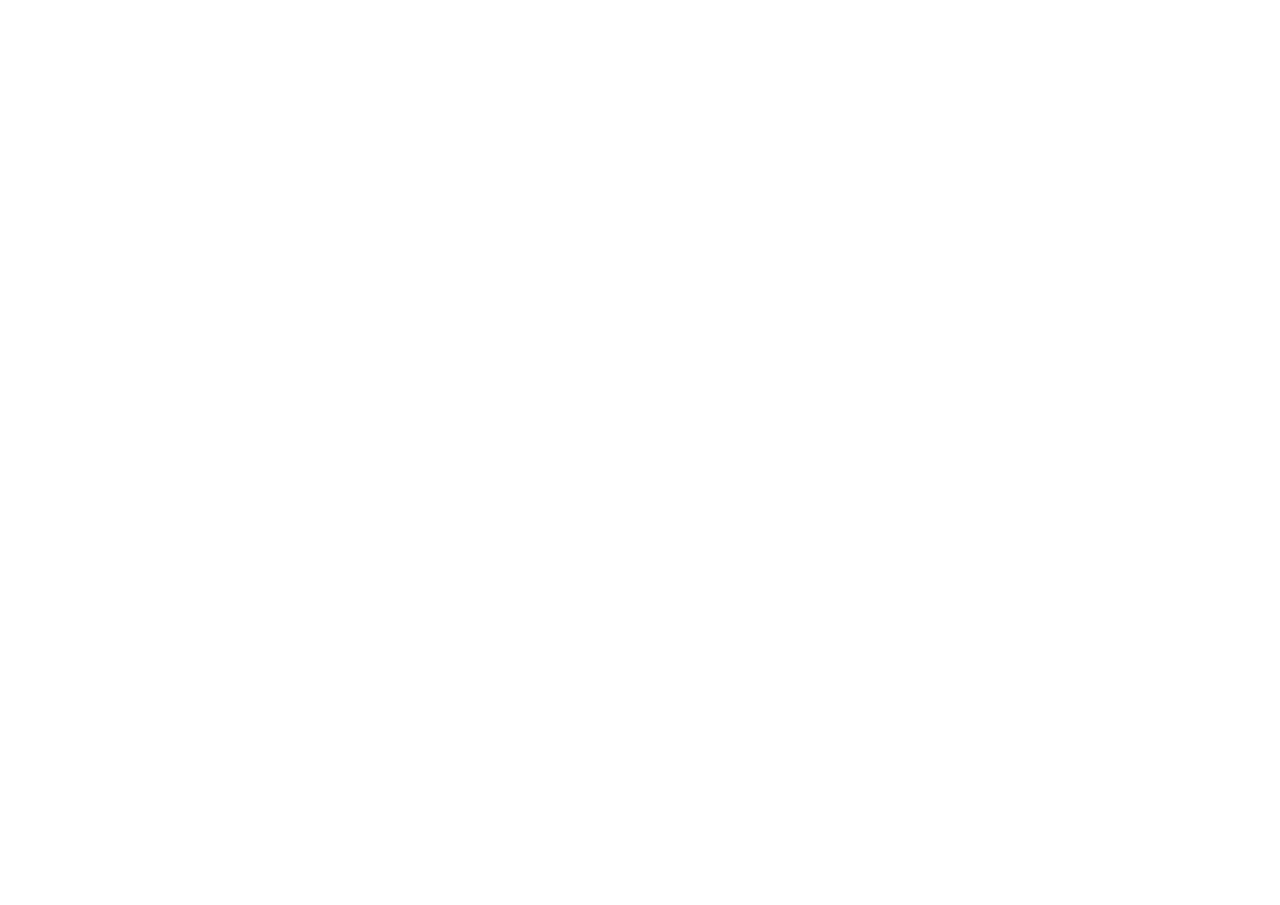
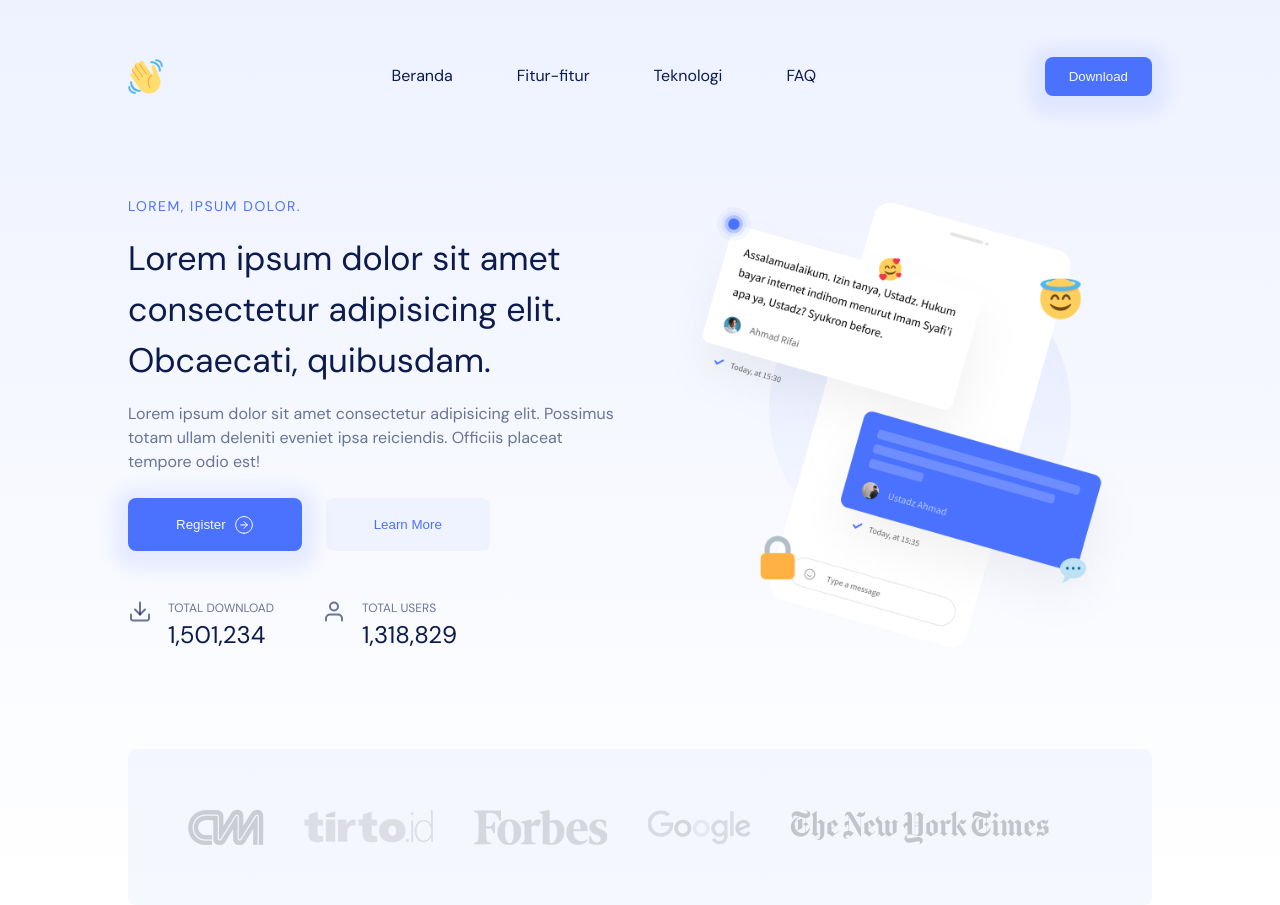
Before and after one commit to aygunbyr/product-landing-page, a plain HTML site: page index.html in a window 1280 px wide. Before the commit the page ends 800 px from the top, so only its background shows below. Drawn offline with Linux system fonts and the light colour scheme.

Commit message:
feat: header, hero section, companies

```diff
--- a/index.html
+++ b/index.html
@@ -5,10 +5,90 @@
   <meta charset="UTF-8">
   <meta name="viewport" content="width=device-width, initial-scale=1.0">
   <link rel="stylesheet" href="reset.css">
+  <link rel="preconnect" href="https://fonts.googleapis.com">
+  <link rel="preconnect" href="https://fonts.gstatic.com" crossorigin>
+  <link href="https://fonts.googleapis.com/css2?family=DM+Sans:wght@400;500;700&display=swap" rel="stylesheet">
+  <link rel="stylesheet" href="main.css">
   <title>Document</title>
+
+
 </head>
 
 <body>
+  <div class="container">
+    <header>
+      <div class="logo">
+        <img src="./assets/logo.png" alt="Website Name">
+      </div>
+      <nav>
+        <a href="#">Beranda</a>
+        <a href="#">Fitur-fitur</a>
+        <a href="#">Teknologi</a>
+        <a href="#">FAQ</a>
+      </nav>
+      <button class="button primary-button">Download</button>
+    </header>
+    <section id="hero">
+      <div class="hero-body">
+        <h3 class="hero-sub-title">
+          Lorem, ipsum dolor.
+        </h3>
+        <h1 class="hero-title">Lorem ipsum dolor sit amet consectetur adipisicing elit. Obcaecati, quibusdam.</h1>
+        <p class="hero-description">
+          Lorem ipsum dolor sit amet consectetur adipisicing elit. Possimus totam ullam deleniti eveniet ipsa
+          reiciendis. Officiis placeat tempore odio est!
+        </p>
+        <div class="hero-actions">
+          <button class="button primary-button">Register <img src="./assets/arrow-right-circle.svg" alt=""
+              aria-hidden="true" /> </button>
+          <button class="button secondary-button">
+            Learn More
+          </button>
+        </div>
+        <div class="hero-analytics">
+          <div class="hero-analytic-item">
+            <div class="hero-analytic-item-icon">
+              <img src="./assets/download.svg" alt="" aria-hidden="true">
+            </div>
+            <div class="hero-analytic-item-body">
+              <h5>Total Download</h5>
+              <h3>1,501,234</h3>
+            </div>
+          </div>
+          <div class="hero-analytic-item">
+            <div class="hero-analytic-item-icon">
+              <img src="./assets/user.svg" alt="" aria-hidden="true">
+            </div>
+            <div class="hero-analytic-item-body">
+              <h5>Total Users</h5>
+              <h3>1,318,829</h3>
+            </div>
+          </div>
+        </div>
+      </div>
+      <div class="hero-image">
+        <img src="./assets/hero-image.png" alt="Hero Image">
+      </div>
+
+    </section>
+    <section id="companies">
+      <div class="company-item">
+        <img src="./assets/logo-1.png" alt="Logo 1">
+      </div>
+      <div class="company-item">
+        <img src="./assets/logo-2.png" alt="Logo 2">
+      </div>
+      <div class="company-item">
+        <img src="./assets/logo-3.png" alt="Logo 3">
+      </div>
+      <div class="company-item">
+        <img src="./assets/logo-4.png" alt="Logo 4">
+      </div>
+      <div class="company-item">
+        <img src="./assets/logo-5.png" alt="Logo 5">
+      </div>
+    </section>
+  </div>
 
 </body>
 
--- /dev/null
+++ b/main.css
@@ -0,0 +1,160 @@
+:root {
+  /* Colors */
+  --primary: #4a72ff;
+  --primary-light: rgba(74, 114, 255, 0.05);
+  --dark: #0c1b4d;
+  --dark-light: rgba(12, 27, 77, 0.6);
+  --dark-extra-light: rgba(12, 27, 77, 0.1);
+  --spacing: #ffd39f;
+  --white: #f4f7ff;
+
+  /* Shadow */
+  --primary-shadow: 0 5px 15px 15px rgba(74, 114, 255, 0.1);
+
+  /* Font Sizes */
+  --font-size-xxs: 12px;
+  --font-size-xs: 14px;
+  --font-size-sm: 16px;
+  --font-size-md: 18px;
+  --font-size-xl: 24px;
+  --font-size-xxl: 28px;
+  --font-size-xxxl: 34px;
+}
+
+body {
+  background: linear-gradient(180deg, #eef2ff, rgba(238, 242, 255, 0));
+  min-height: 100vh;
+  font-family: 'DM Sans', sans-serif;
+  font-size: var(--font-size-sm);
+  color: var(--dark-light);
+  line-height: 1.5;
+}
+
+.container {
+  max-width: 1024px;
+  width: 94%;
+  margin-left: auto;
+  margin-right: auto;
+}
+
+.button {
+  padding: 16px 48px;
+  display: flex;
+  align-items: center;
+  justify-content: center;
+  gap: 8px;
+  border-radius: 8px;
+}
+
+.primary-button {
+  background-color: var(--primary);
+  color: var(--white);
+  box-shadow: var(--primary-shadow);
+}
+
+.secondary-button {
+  background-color: var(--primary-light);
+  color: var(--primary);
+}
+
+/* Header */
+
+header {
+  margin-top: 52px;
+  display: flex;
+  align-items: center;
+  justify-content: space-between;
+  height: 48px;
+}
+
+nav {
+  display: flex;
+  color: var(--dark);
+  gap: 64px;
+}
+
+nav a:hover,
+nav a.active {
+  font-weight: 500;
+}
+
+header .primary-button {
+  padding: 12px 24px;
+}
+
+/* Hero */
+
+#hero {
+  display: flex;
+  align-items: center;
+  gap: 24px;
+  margin-top: 96px;
+  margin-bottom: 96px;
+}
+
+#hero > * {
+  flex: 1;
+}
+
+.hero-sub-title {
+  text-transform: uppercase;
+  letter-spacing: 1.5px;
+  font-size: var(--font-size-xs);
+  color: var(--primary);
+  margin-bottom: 16px;
+}
+
+.hero-title {
+  font-size: var(--font-size-xxxl);
+  color: var(--dark);
+  margin-bottom: 16px;
+}
+
+.hero-actions {
+  display: flex;
+  gap: 24px;
+  margin-top: 24px;
+}
+
+.hero-analytics {
+  margin-top: 48px;
+  display: flex;
+  gap: 48px;
+}
+
+.hero-analytic-item {
+  display: flex;
+  gap: 16px;
+}
+
+.hero-analytic-item h5 {
+  font-size: var(--font-size-xxs);
+  text-transform: uppercase;
+}
+
+.hero-analytic-item h3 {
+  font-size: var(--font-size-xl);
+  color: var(--dark);
+}
+
+/* Companies */
+
+section#companies {
+  display: flex;
+  align-items: center;
+  gap: 40px;
+  padding: 60px;
+  background-color: var(--primary-light);
+  border-radius: 8px;
+}
+
+#companies .company-item img {
+  filter: grayscale(1);
+  opacity: 0.2;
+  transition: all 250ms ease-in-out;
+}
+
+#companies .company-item:hover img {
+  filter: grayscale(0);
+  opacity: 1;
+}
--- a/reset.css
+++ b/reset.css
@@ -2,6 +2,28 @@
    v2.0 | 20110126
    License: none (public domain)
 */
+
+* {
+  box-sizing: border-box;
+}
+
+button {
+  outline: 0;
+  border: 0;
+  cursor: pointer;
+  color: inherit;
+  background-color: transparent;
+}
+
+a {
+  text-decoration: none;
+  color: inherit;
+}
+
+img {
+  display: block;
+  max-width: 100%;
+}
 
 html,
 body,
```
